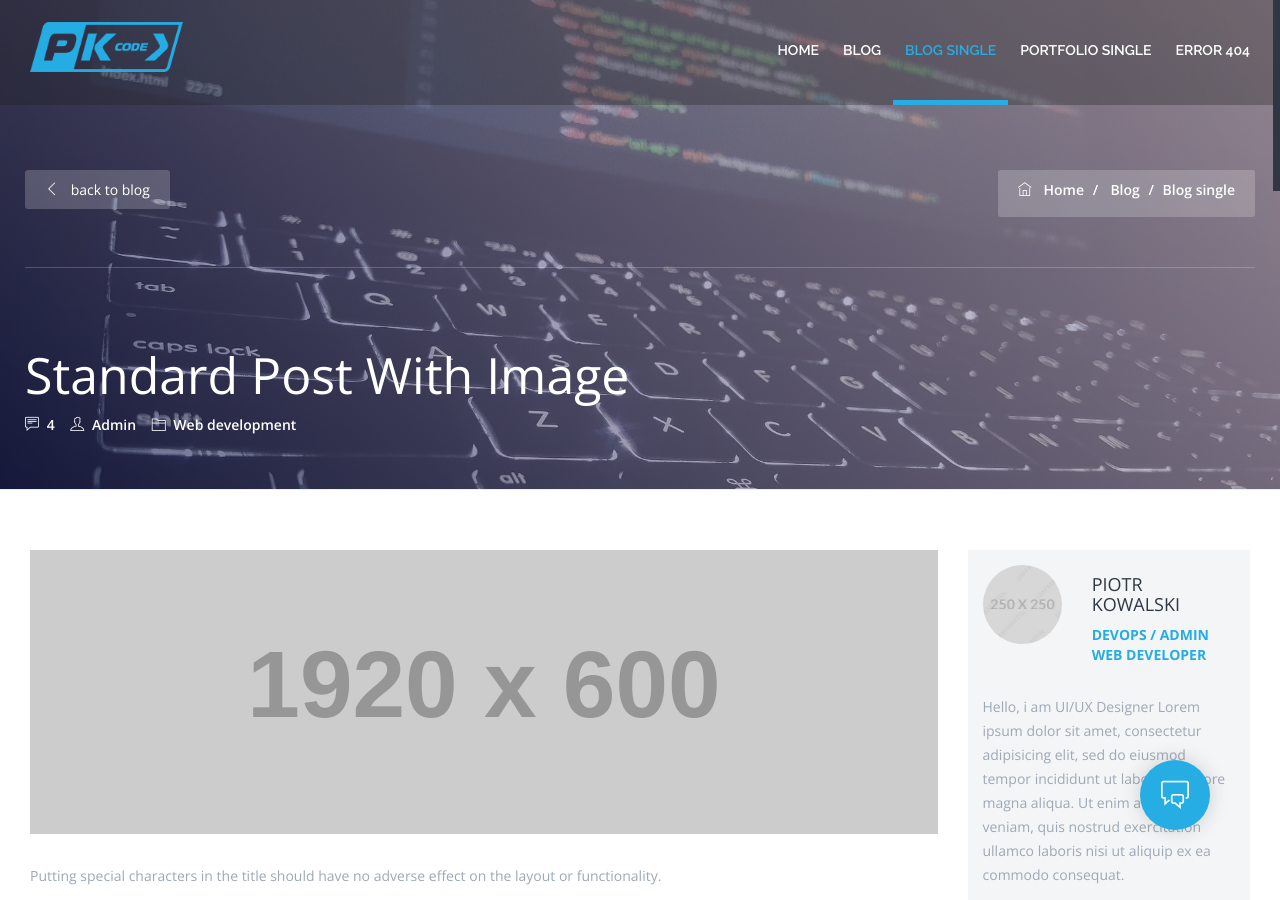
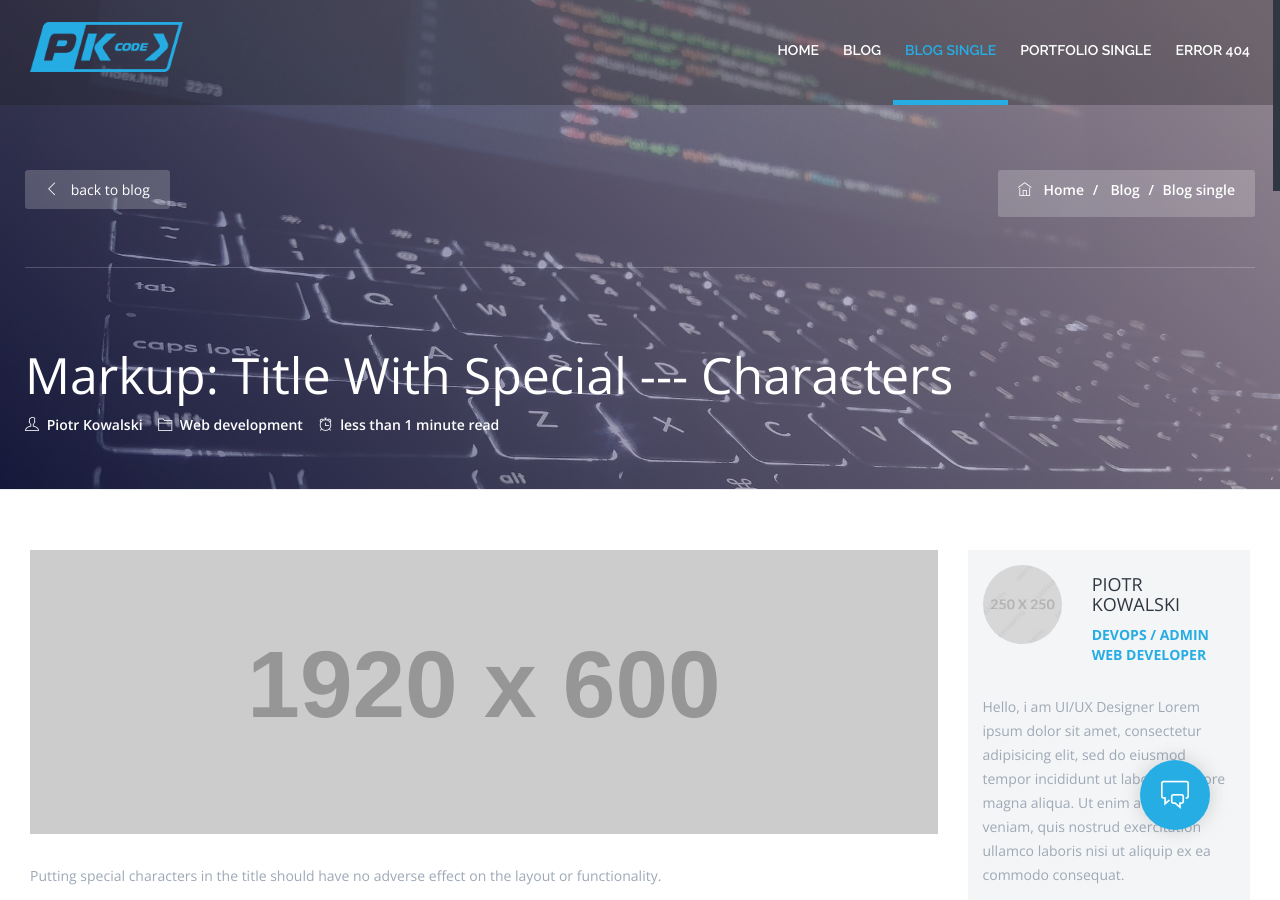
Before and after one commit to bitroniq/bitroniq.github.io, a Jekyll site: the page built from _posts/2013-01-05-markup-title-with-special-characters.md, in a window 1280 px wide and 900 px high. Built offline with Jekyll 4.4.1, drawn with Linux system fonts in a browser that asks for light colours.

Commit message:
Added page.title to post-intro.html include (single post layout).

```diff
--- a/_includes/post-intro.html
+++ b/_includes/post-intro.html
@@ -14,11 +14,11 @@ post-intro.html -->
         </ul>
       </div>
       <div class="page-header-title">
-        <h1>standard post with image</h1>
+        <h1>{{ page.title }}</h1>
         <div class="blog-meta">
-          <p><span class="ti-comment-alt"></span> <a href="#">4</a></p>
-          <p><span class="ti-user"></span> <a href="#">Admin </a></p>
+          <p><span class="ti-user"></span> <a href="#author">{{ site.author.name }}</a></p>
           <p><span class="ti-folder"></span> <a href="#">Web development</a></p>
+          <p><span class="ti-alarm-clock"></span><a href="#content" class="page-scroll">{% include read-time.html %}</a></p>
         </div>
       </div>
     </div>
```
